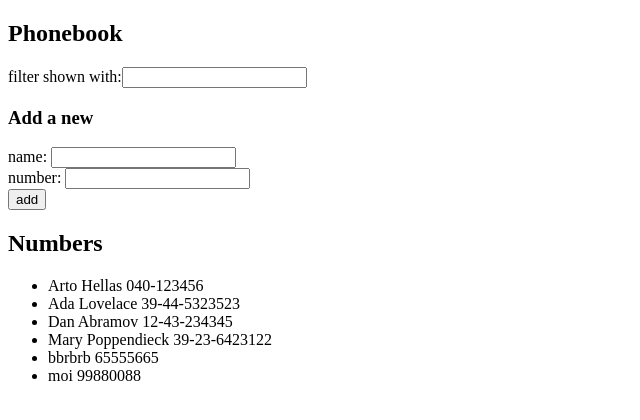
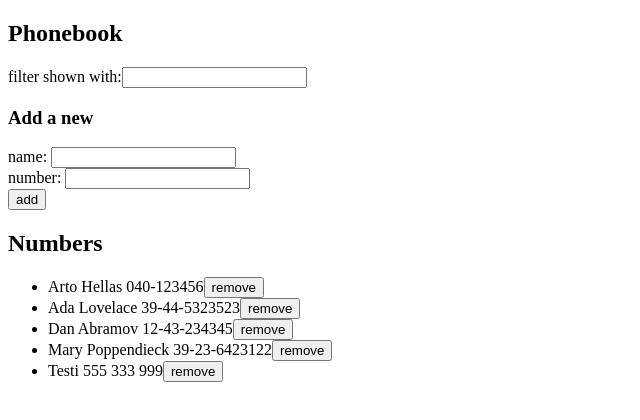
Before and after one commit to BigDsaur/Full-Stack-open-0_1_2, a React (Vite) app: page / in a window 1280 px wide. Shown: the top 420 px of the page, without its empty margins (0-640 px from the left). Built offline with nearby package versions, Linux system fonts and the light colour scheme; data requests are answered from the project's data file.

Commit message:
2.14 puhelinluettelo

```diff
--- a/db.json
+++ b/db.json
@@ -21,14 +21,9 @@
       "id": "4"
     },
     {
-      "id": "5431",
-      "name": "bbrbrb",
-      "number": "65555665"
-    },
-    {
-      "id": "05d9",
-      "name": "moi",
-      "number": "99880088"
+      "id": "591c",
+      "name": "Testi",
+      "number": "555 333 999"
     }
   ]
 }
--- a/src/App.jsx
+++ b/src/App.jsx
@@ -1,6 +1,6 @@
 import { useState, useEffect } from 'react'
 import Phonebook from './components/Phonebook'
-import person from './services/person';
+import personservice from './services/person';
 
 const App = () => {
   const [persons, setPersons] = useState([])
@@ -11,7 +11,7 @@ const App = () => {
   // Fetch data on mount
   useEffect(() => {
     console.log('effect')
-    person
+    personservice
       .getAll()
       .then(response => {
         console.log('promise fulfilled')
@@ -34,18 +34,36 @@ const App = () => {
     const personObject = {
       name: newName,
       number: newNumber,
-      //id: (persons.length + 1).toString()
     }
 
-    person
+    personservice
       .create(personObject)
       .then(response => {
         console.log(response)
+        setPersons(persons.concat(personObject))
+        setNewName('')
+        setNewNumber('')
       })
-    setPersons(persons.concat(personObject))
-    setNewName('')
-    setNewNumber('')
+    }
+  const deleteperson = (id) => {
+    const personToDelete = persons.find(p => p.id === id)
+    if (!personToDelete) return
+
+    const ok = window.confirm(`Delete ${personToDelete.name}?`)
+    if (!ok) return
+
+
+  personservice
+    .remove(id)
+    .then(() => {
+      setPersons(prev => prev.filter(p => p.id !== id))
+    })
+    .catch(error => {
+      console.log('Error deleting', error);
+      alert("Error deleting person")
+    })
   }
+
 
   return (
     <div>
@@ -59,6 +77,7 @@ const App = () => {
         onNameChange={(e) => setNewName(e.target.value)}
         onNumberChange={(e) => setNewNumber(e.target.value)}
         onAddPerson={addPerson}
+        ondeleteperson={deleteperson}
       />
     </div>
   )
--- a/src/components/Phonebook.jsx
+++ b/src/components/Phonebook.jsx
@@ -6,7 +6,8 @@ const Phonebook = ({
   onFilterChange,
   onNameChange,
   onNumberChange,
-  onAddPerson
+  onAddPerson,
+  ondeleteperson
 }) => {
   const filteredPersons = persons.filter(person =>
     person.name.toLowerCase().includes(filter.toLowerCase())
@@ -38,6 +39,7 @@ const Phonebook = ({
         {filteredPersons.map((person, index) => (
           <li key={index}>
             {person.name}  {person.number}
+            <button onClick={() => ondeleteperson(person.id)}>remove</button>
           </li>
         ))}
       </ul>
--- a/src/services/person.js
+++ b/src/services/person.js
@@ -1,4 +1,3 @@
-// src/services/notes.js
 import axios from 'axios'
 
 const baseUrl = 'http://localhost:3001/persons'
@@ -15,8 +14,13 @@ const update = (id, newObject) => {
   return axios.put(`${baseUrl}/${id}`, newObject)
 }
 
+const remove = (id) => {
+  return axios.delete(`${baseUrl}/${id}`)
+}
+
 export default {
   getAll,
   create,
-  update
+  update,
+  remove
 }
```
